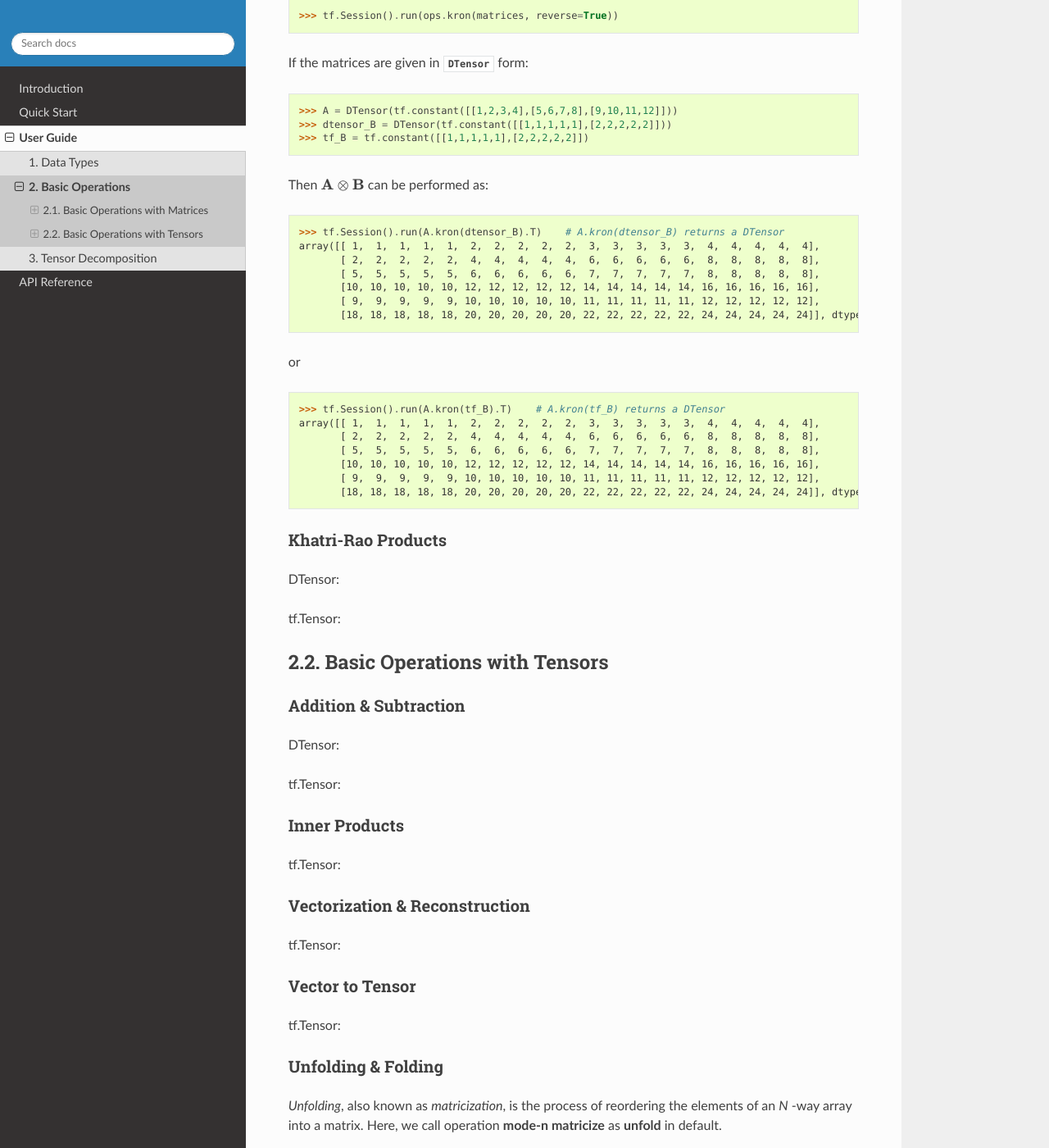
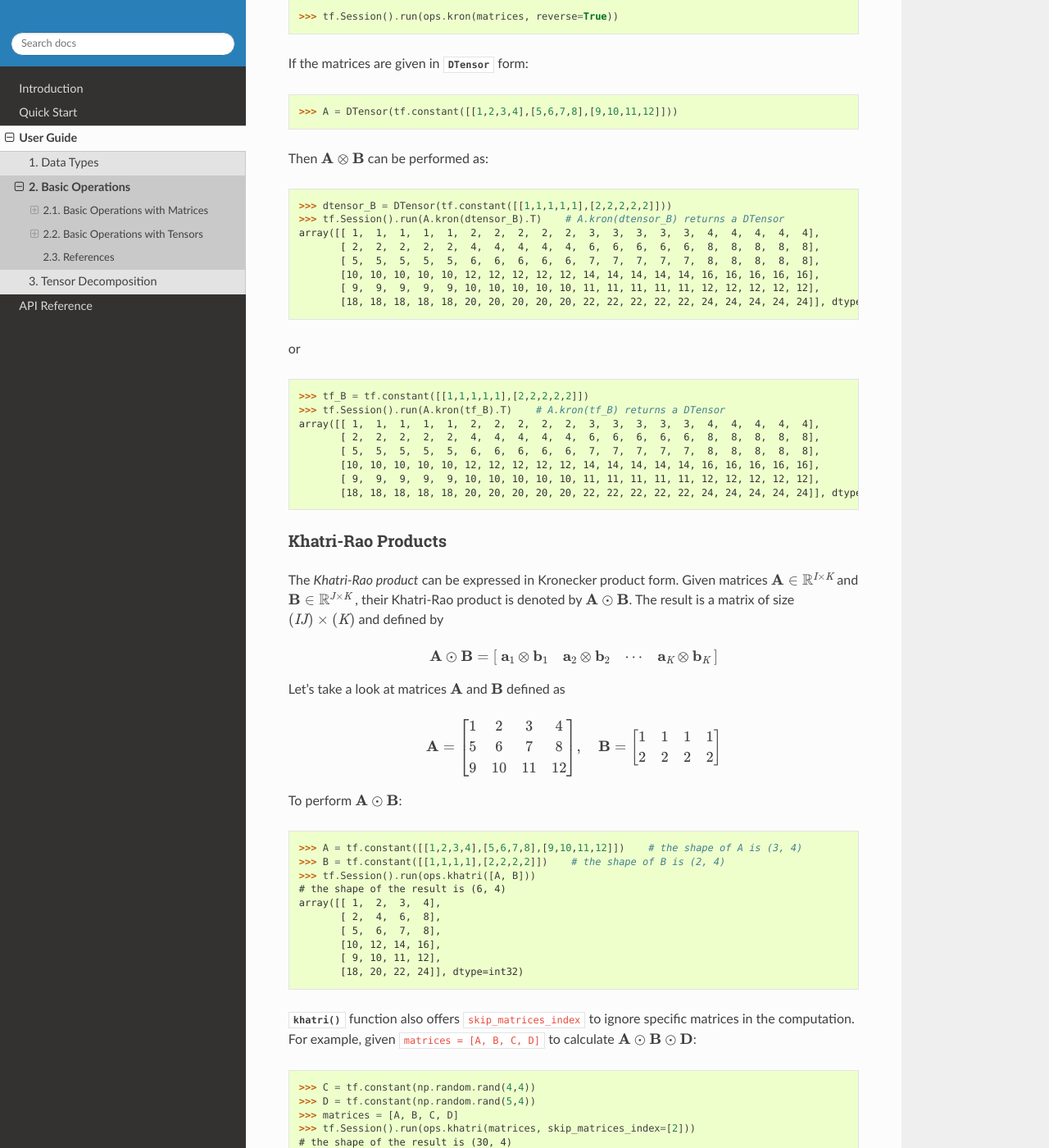
Before and after one commit to Large-Scale-Tensor-Decomposition/TensorD, a Sphinx documentation site: the page built from docs/source/guide_basic_ops.rst, in a window 1280 px wide and 1400 px high, scrolled down 2254 px. Shown: the whole window at 82% size. Built offline with Sphinx 7.4.7 and the Read the Docs theme 2.0.0, drawn with Linux system fonts in a browser that asks for light colours; pages that are not in the unit, such as notebooks, are missing from menus; some of the changed text lies outside the part shown.

Commit message:
Add Khatri-Rao products

```diff
--- a/docs/source/guide_basic_ops.rst
+++ b/docs/source/guide_basic_ops.rst
@@ -1,7 +1,7 @@
 Basic Operations
 ================
 
-In this section, we will intrduce how to use TensorToolbox to perform basic operations on both matrics and tensors.
+Most operations we offer return results with :class:`tf.Tensor` form, except some build-in class methods in our module.
 
 To begin with, load in operation module:
 
@@ -85,7 +85,7 @@
 ^^^^^^^^^^^^^^^^^^
 The *Kronecker product* of matrices :math:`\, \mathbf{A} \in \mathbb{R}^{\mathit{I} \times \mathit{J}}`
 and :math:`\mathbf{B} \in \mathbb{R}^{\mathit{K} \times \mathit{L}}` is denoted by :math:`\mathbf{A} \otimes \mathbf{B}`.
-The result is a matrix of size :math:`(\mathit{IK}) \times (\mathit{JL})`.
+The result is a matrix of size :math:`(\mathit{IK}) \times (\mathit{JL})` (See Kolda's [1]_ for more details).
 
 For example, matrices :math:`\mathbf{A}` and :math:`\mathbf{B}` is defined as
 
@@ -163,6 +162,7 @@
 
 .. code-block:: python
 
+   >>> tf_B = tf.constant([[1,1,1,1,1],[2,2,2,2,2]])
    >>> tf.Session().run(A.kron(tf_B).T)    # A.kron(tf_B) returns a DTensor
    array([[ 1,  1,  1,  1,  1,  2,  2,  2,  2,  2,  3,  3,  3,  3,  3,  4,  4,  4,  4,  4],
           [ 2,  2,  2,  2,  2,  4,  4,  4,  4,  4,  6,  6,  6,  6,  6,  8,  8,  8,  8,  8],
@@ -175,14 +175,82 @@
 
 Khatri-Rao Products
 ^^^^^^^^^^^^^^^^^^^
-DTensor:
+The *Khatri-Rao product* can be expressed in Kronecker product form. Given matrices :math:`\mathbf{A} \in \mathbb{R}^{\mathit{I} \times \mathit{K}}`
+and :math:`\mathbf{B} \in \mathbb{R}^{\mathit{J} \times \mathit{K}}` , their Khatri-Rao product is denoted by :math:`\mathbf{A} \odot \mathbf{B}`.
+The result is a matrix of size :math:`(\mathit{IJ}) \times (\mathit{K})` and defined by
 
-tf.Tensor:
+.. math::
+   \mathbf{A} \odot \mathbf{B} =
+   \left[
+   \begin{matrix}
+   \mathbf{a}_1 \otimes \mathbf{b}_1 &  \mathbf{a}_2 \otimes \mathbf{b}_2  & \cdots  & \mathbf{a}_\mathit{K} \otimes \mathbf{b}_\mathit{K}
+   \end{matrix}
+   \right]
 
+Let's take a look at matrices :math:`\mathbf{A}` and :math:`\mathbf{B}` defined as
 
+.. math::
+   \mathbf{A} =
+   \left[
+   \begin{matrix}
+   1   & 2   & 3   & 4\\
+   5   & 6   & 7   & 8\\
+   9   & 10  & 11  & 12
+   \end{matrix}
+   \right] , \quad \mathbf{B} = \left[
+                                \begin{matrix}
+   1 & 1 & 1 & 1\\
+   2 & 2 & 2 & 2
+                                \end{matrix}
+                                \right]
 
+To perform :math:`\mathbf{A} \odot \mathbf{B}`:
 
+.. code-block:: python
 
+   >>> A = tf.constant([[1,2,3,4],[5,6,7,8],[9,10,11,12]])    # the shape of A is (3, 4)
+   >>> B = tf.constant([[1,1,1,1],[2,2,2,2]])    # the shape of B is (2, 4)
+   >>> tf.Session().run(ops.khatri([A, B]))
+   # the shape of the result is (6, 4)
+   array([[ 1,  2,  3,  4],
+          [ 2,  4,  6,  8],
+          [ 5,  6,  7,  8],
+          [10, 12, 14, 16],
+          [ 9, 10, 11, 12],
+          [18, 20, 22, 24]], dtype=int32)
+
+:func:`khatri` function also offers ``skip_matrices_index`` to ignore specific matrices in the computation. For example, given ``matrices = [A, B, C, D]`` to
+calculate :math:`\mathbf{A} \odot \mathbf{B} \odot \mathbf{D}`:
+
+.. code-block:: python
+
+   >>> C = tf.constant(np.random.rand(4,4))
+   >>> D = tf.constant(np.random.rand(5,4))
+   >>> matrices = [A, B, C, D]
+   >>> tf.Session().run(ops.khatri(matrices, skip_matrices_index=[2]))
+   # the shape of the result is (30, 4)
+
+To obtain the result of :math:`\mathbf{D} \odot \mathbf{C} \odot \mathbf{B} \odot \mathbf{A}`:
+
+.. code-block:: python
+
+   >>> tf.Session().run(ops.khatri(matrices, reverse=True))
+   # the shape of the result is (120, 4)
+
+:class:`DTensor` class also offers class method :func:`DTensor.khatri` which accepts only one single :class:`DTensor` object or :class:`tf.Tensor` object:
+
+.. code-block:: python
+
+   >>> A = DTensor(tf.constant([[1,2,3,4],[5,6,7,8],[9,10,11,12]]))
+   >>> B = tf.constant([[1,1,1,1],[2,2,2,2]])
+   >>> tf.Session().run(A.khatri(B).T)
+   # the shape of the result is (6, 4)
+   array([[ 1,  2,  3,  4],
+          [ 2,  4,  6,  8],
+          [ 5,  6,  7,  8],
+          [10, 12, 14, 16],
+          [ 9, 10, 11, 12],
+          [18, 20, 22, 24]], dtype=int32)
 
 
 
@@ -248,3 +316,10 @@
 DTensor:
 
 tf.Tensor:
+
+
+
+References
+----------
+.. [1] Tamara G. Kolda and Brett W. Bader, "Tensor Decompositions and Applications",
+       SIAM REVIEW, vol. 51, n. 3, pp. 455-500, 2009.
```
Also changed, not shown: other parts of docs/source/guide_basic_ops.rst (+1 -2 lines).
